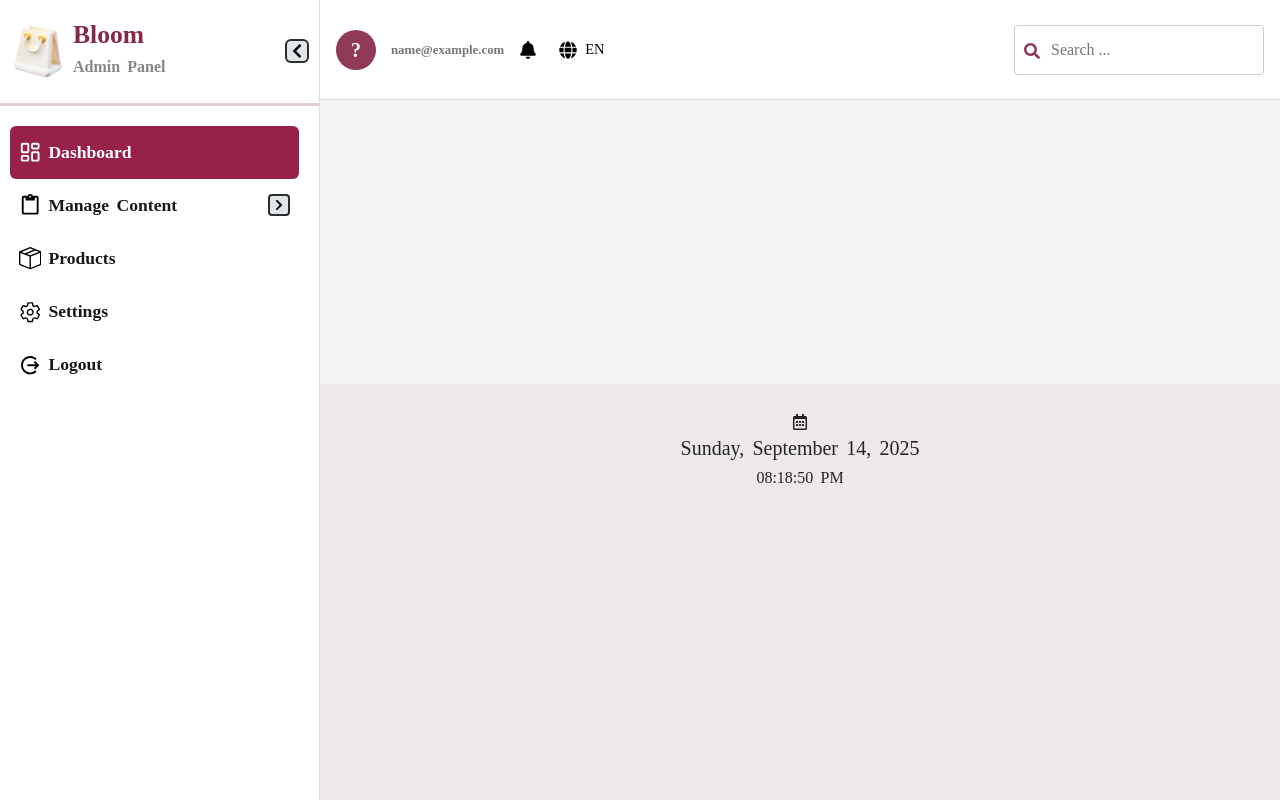
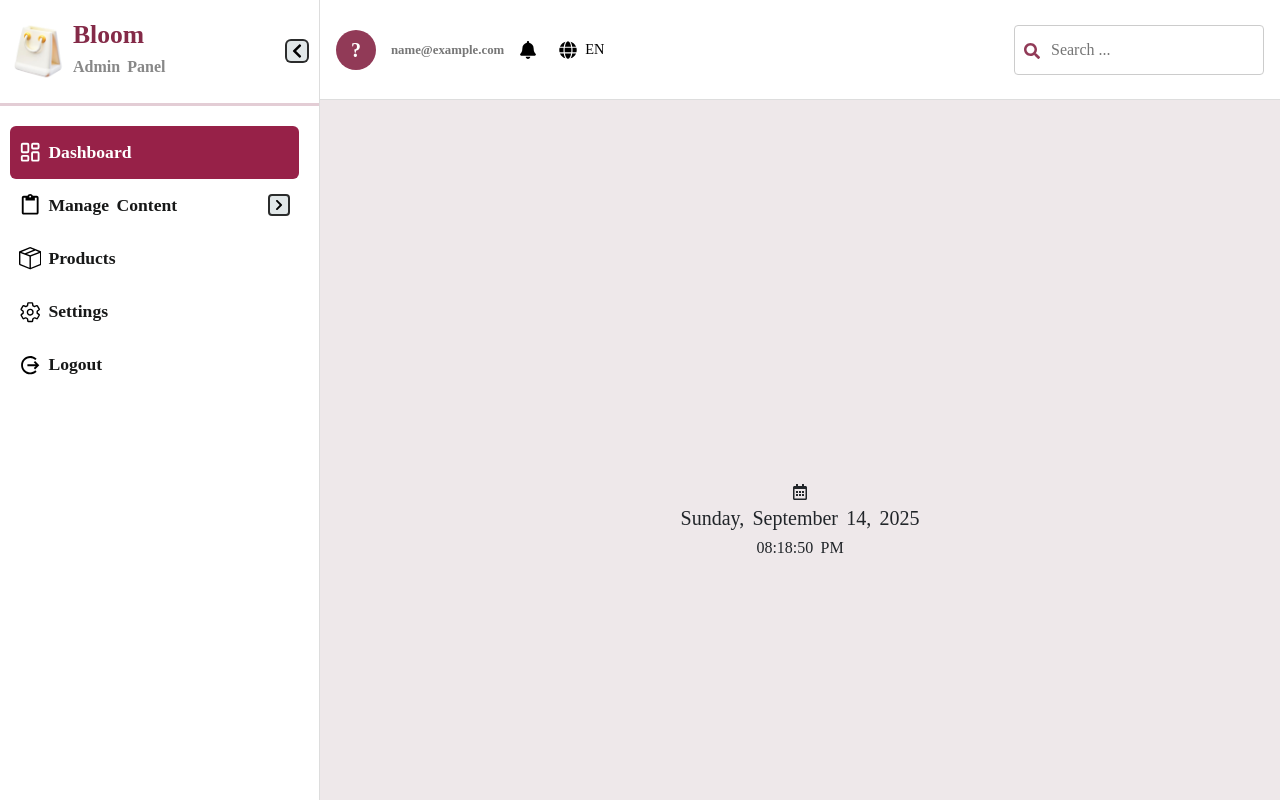
Before and after one commit to AlnazerSalma/Bloom_shop, a React (Vite) app in the folder Frontend/: page /admin/dashboard in a window 1280 px wide. Built offline with nearby package versions, Linux system fonts and the light colour scheme; sample sign-in values are in the browser's storage.

Commit message:
fix some dashboard buges

```diff
--- a/Frontend/src/admin/pages/Dashboard.jsx
+++ b/Frontend/src/admin/pages/Dashboard.jsx
@@ -4,11 +4,18 @@ import { FaRegCalendarAlt } from "react-icons/fa";
 import LiveClock from "../components/LiveClock";
 
 function Dashboard() {
-  const { t, i18n } = useTranslation();
+
 
 
   return (
-    <div className="dashboard-container">
+    <div   style={{
+        padding: "20px",
+        textAlign: "center",
+        minHeight: "100vh",
+        display: "flex",
+        flexDirection: "column",
+        justifyContent: "center",
+      }}>
       <div className="dashboard-header" >
         <div className="dashboard-date-box">
           <FaRegCalendarAlt className="calendar-icon" />
```
